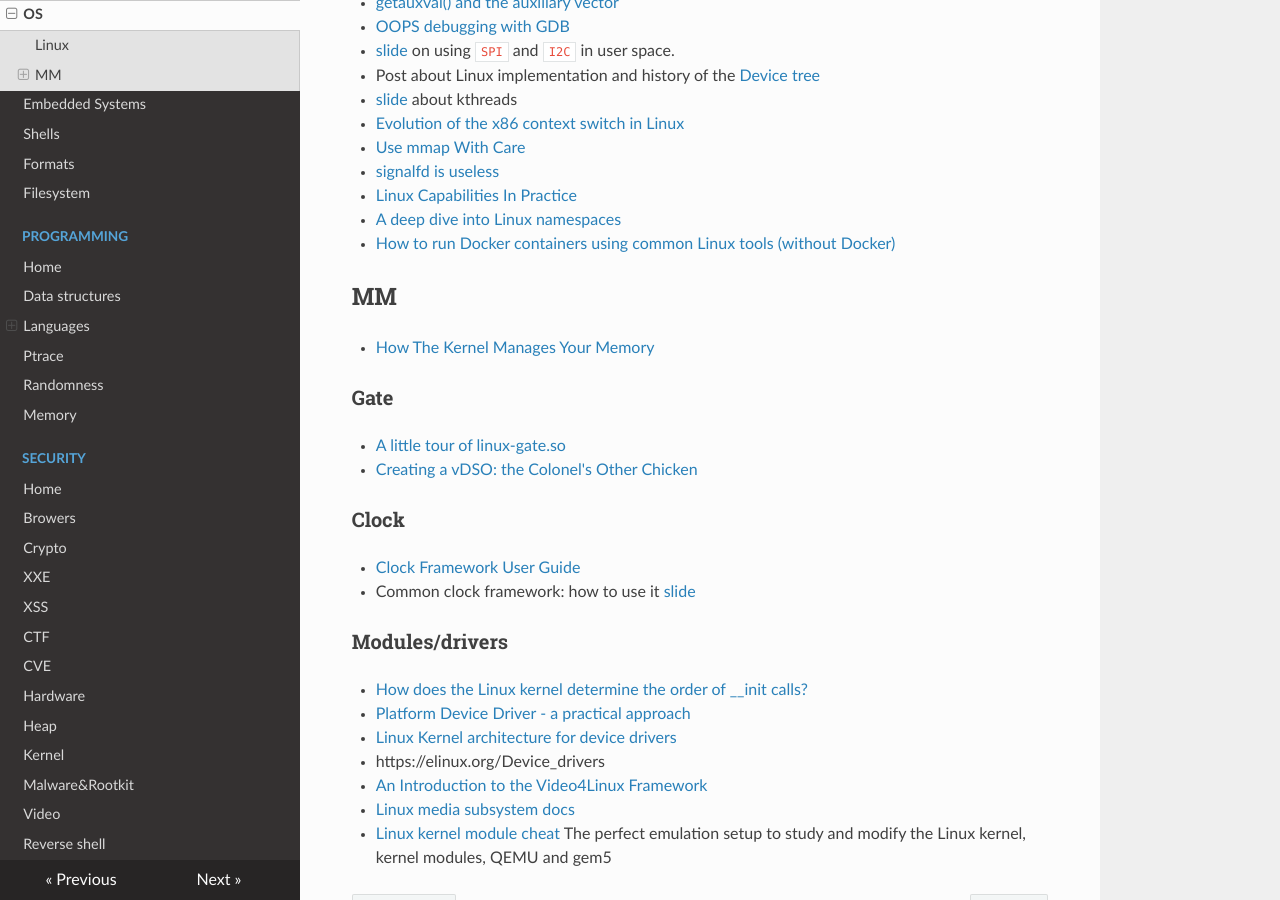
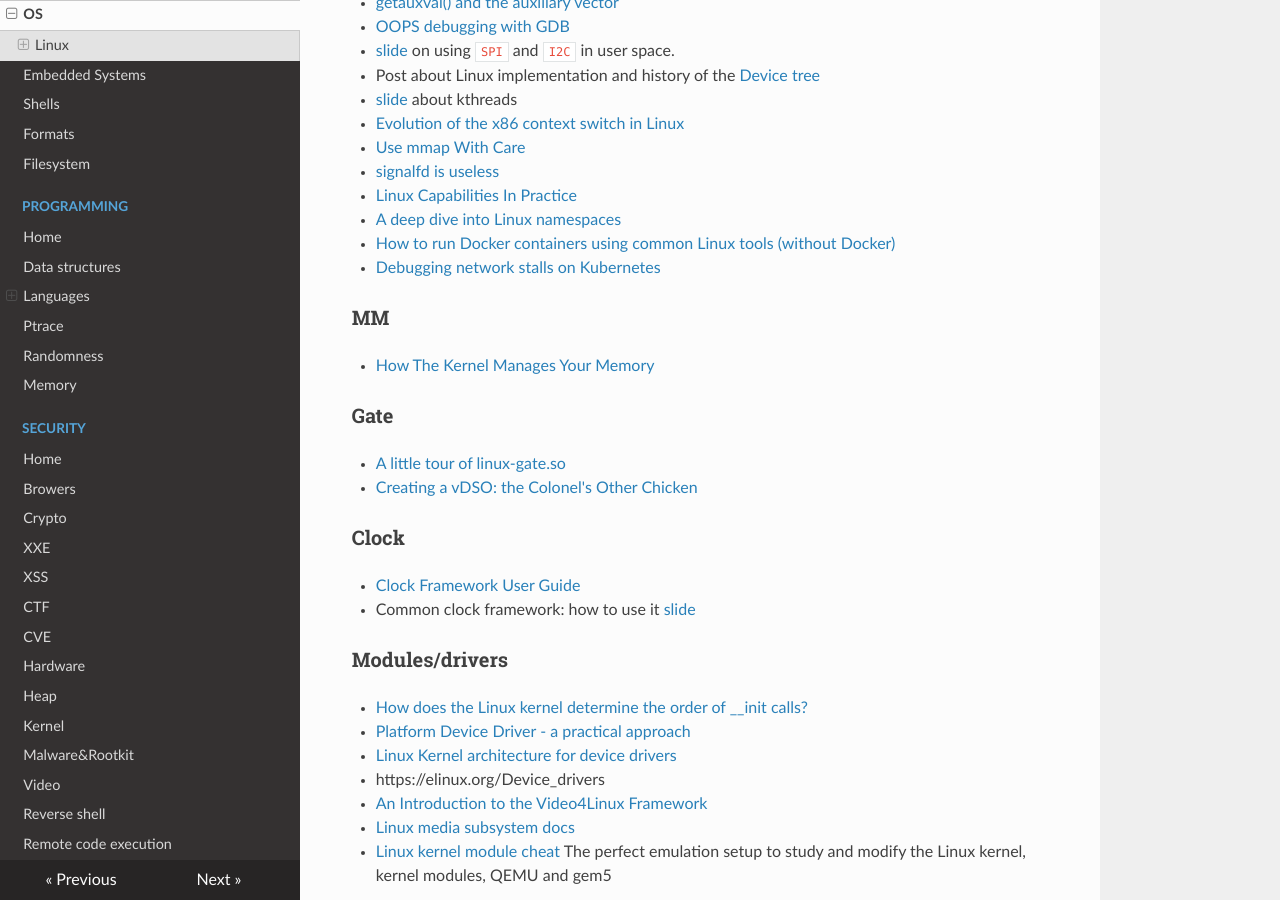
Before and after one commit to gipi/low-level, an MkDocs documentation site: the page built from docs/os/index.md, in a window 1280 px wide and 900 px high, scrolled down 789 px. Built offline with MkDocs 1.6.1, drawn with Linux system fonts in a browser that asks for light colours; nearby versions of some CDN libraries; old or Windows-style settings are respelled for this version of MkDocs.

Commit message:
Update index.md

```diff
--- a/docs/os/index.md
+++ b/docs/os/index.md
@@ -34,8 +34,9 @@
  - [Linux Capabilities In Practice](https://blog.container-solutions.com/linux-capabilities-in-practice)
  - [A deep dive into Linux namespaces](http://ifeanyi.co/posts/linux-namespaces-part-1/)
  - [How to run Docker containers using common Linux tools (without Docker)](https://ilearnedhowto.wordpress.com/tag/unshare/)
+ - [Debugging network stalls on Kubernetes](https://github.blog/2019-11-21-debugging-network-stalls-on-kubernetes/)
 
-## MM
+### MM
 
  - [How The Kernel Manages Your Memory](https://manybutfinite.com/post/how-the-kernel-manages-your-memory/)
 
```
